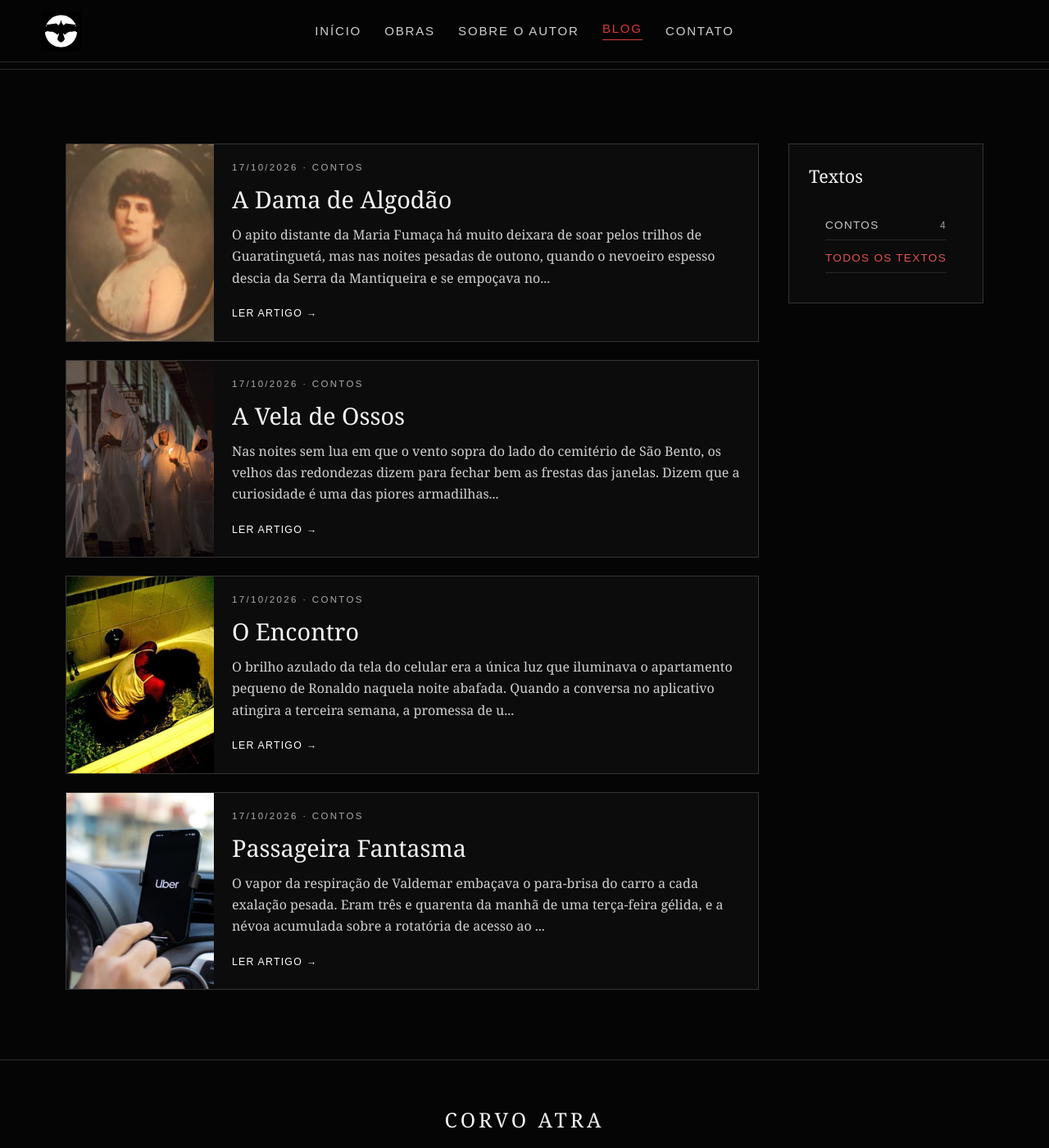
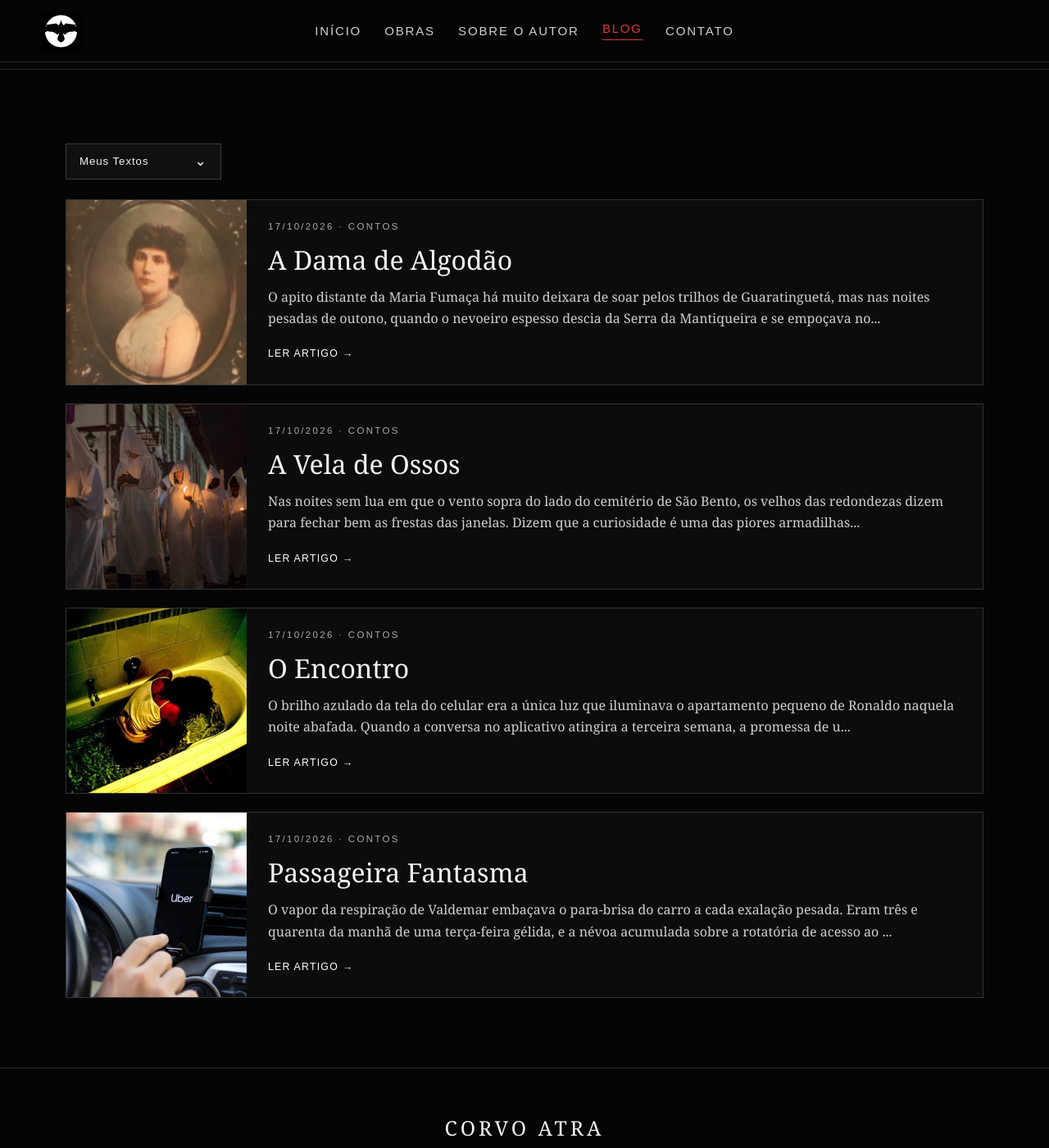
Before and after one commit to corvoatra/corvo-atra, a Jekyll site: the page built from blog/index.html, in a window 1280 px wide and 1400 px high. Shown: the whole window at 82% size. Built offline with Jekyll 4.4.1, drawn with Linux system fonts in a browser that asks for light colours.

Commit message:
Substitui menu lateral por dropdown Meus Textos acima das postagens

```diff
--- a/blog/index.html
+++ b/blog/index.html
@@ -29,25 +29,31 @@ header nav a:hover,header nav a:focus-visible { color:#fff; }
 .blog-pagination a:hover,.blog-pagination a:focus-visible{border-color:#eee;background:#181818}
 .blog-pagination [aria-current="page"]{background:#eee;color:#080808;border-color:#eee}
 
-/* Menu lateral do blog — isolado desta página e fácil de reverter. */
-.blog-layout{display:grid;grid-template-columns:minmax(0,1fr) 238px;gap:36px;align-items:start}
-.blog-layout .blog-list{margin-top:0}
-.blog-sidebar{border:1px solid #343434;background:#0b0b0b;padding:24px;position:sticky;top:106px}
-.blog-sidebar h2{font:normal 1.35rem Georgia,serif;margin:0 0 16px;color:#f5f5f5}
-.blog-sidebar-nav{display:grid;gap:4px}
-.blog-sidebar-nav a{display:flex;align-items:center;justify-content:space-between;gap:10px;padding:10px 0;border-bottom:1px solid #262626;color:#c8c8c8;font:.85rem Arial,sans-serif;text-decoration:none}
-.blog-sidebar-nav a:hover,.blog-sidebar-nav a:focus-visible,.blog-sidebar-nav a[aria-current="true"]{color:#e05252}
-.blog-sidebar-nav .category-count{font-size:.75rem;color:#999}
-.blog-post-column{min-width:0}
-.blog-layout .blog-card{grid-template-columns:minmax(0,180px) minmax(0,1fr)}
-.blog-layout .blog-card-body{padding:22px}
-.blog-layout .blog-card h2{font-size:clamp(1.3rem,2.3vw,1.8rem)}
+/* Filtro compacto acima das postagens; sem coluna lateral. */
+.blog-category-bar{display:flex;align-items:center;margin:0 0 24px;position:relative;z-index:2}
+.blog-category-menu{position:relative;display:inline-block}
+.blog-category-menu summary{list-style:none;cursor:pointer;display:flex;align-items:center;gap:18px;justify-content:space-between;min-width:190px;padding:12px 16px;border:1px solid #3b3b3b;background:#101010;color:#f2f2f2;font:.83rem Arial,sans-serif;letter-spacing:.07em}
+.blog-category-menu summary::-webkit-details-marker{display:none}
+.blog-category-menu summary::after{content:"⌄";font-size:1.1rem;line-height:1}
+.blog-category-menu[open] summary,.blog-category-menu summary:hover{border-color:#777}
+.blog-category-options{position:absolute;left:0;top:100%;width:100%;background:#101010;border:1px solid #3b3b3b;border-top:0;box-shadow:0 12px 24px #0009;z-index:5}
+.blog-category-options a{display:block;padding:12px 16px;font:.83rem Arial,sans-serif;color:#ddd;text-decoration:none}
+.blog-category-options a:hover,.blog-category-options a:focus-visible{background:#202020;color:#fff}
+.blog-category-options a[aria-current="true"]{color:#e05252}
+.blog-list{margin-top:0}
 .blog-filter-empty{border:1px solid #343434;padding:28px;color:#ccc}
 .blog-filter-empty[hidden]{display:none}
-@media(max-width:900px){.blog-layout{grid-template-columns:minmax(0,1fr) 205px;gap:22px}.blog-layout .blog-card{grid-template-columns:1fr}.blog-layout .blog-card-image{height:190px;min-height:0}}
-@media(max-width:650px){.blog-layout{display:flex;flex-direction:column-reverse;gap:22px}.blog-sidebar{position:static;width:100%;padding:18px}.blog-post-column{width:100%}.blog-layout .blog-card{grid-template-columns:1fr}.blog-layout .blog-card-image{height:210px}}
 </style><link href="../site-desktop.css?v=shared-header-6" rel="stylesheet"/></head><body>{% include site-header.html %}<hr/><main class="wrap">
-<div class="blog-layout"><div class="blog-post-column"><div class="blog-list" id="blog-list">
+<div class="blog-category-bar">
+<details class="blog-category-menu">
+<summary>Meus Textos</summary>
+<nav class="blog-category-options" aria-label="Categorias dos textos">
+<a href="?categoria=contos#blog-list" data-category-filter="contos">Contos</a>
+<a href="./#blog-list" data-category-filter="todos">Todos os textos</a>
+</nav>
+</details>
+</div>
+<div class="blog-list" id="blog-list">
 {% assign posts_ordenados = site.posts | sort: 'date' | reverse %}
 {% for post in posts_ordenados %}
 <article class="blog-card" data-blog-post data-category="{{ post.category | default: '' | downcase | escape }}">
@@ -59,12 +65,7 @@ header nav a:hover,header nav a:focus-visible { color:#fff; }
 </div>
 <p class="blog-filter-empty" id="blog-filter-empty" hidden>Nenhum texto encontrado nesta categoria.</p>
 <nav class="blog-pagination" id="blog-pagination" aria-label="Páginas do blog" hidden></nav>
-</div><aside class="blog-sidebar" aria-label="Categorias do blog">
-<h2>Textos</h2>
-<nav class="blog-sidebar-nav" aria-label="Marcadores dos textos">
-<a href="?categoria=contos#blog-list" data-category-filter="contos">Contos <span class="category-count">{% assign contos_count = 0 %}{% for post in site.posts %}{% assign categoria = post.category | downcase %}{% if categoria == 'contos' %}{% assign contos_count = contos_count | plus: 1 %}{% endif %}{% endfor %}{{ contos_count }}</span></a>
-<a href="./#blog-list" data-category-filter="todos">Todos os textos</a>
-</nav></aside></div>
+
 </main><footer><div class="brand">CORVO ATRA</div><nav aria-label="Navegação do rodapé" class="links"><a href="../index.html">Início</a><a href="../obras.html">Obras</a><a href="../autor.html">Sobre o autor</a><a href="./">Blog</a><a href="../contato.html">Contato</a></nav><div class="copyright">© 2026 Corvo Atra. Todos os direitos reservados.</div></footer><script>
 (function(){
   const perPage=10;
```
